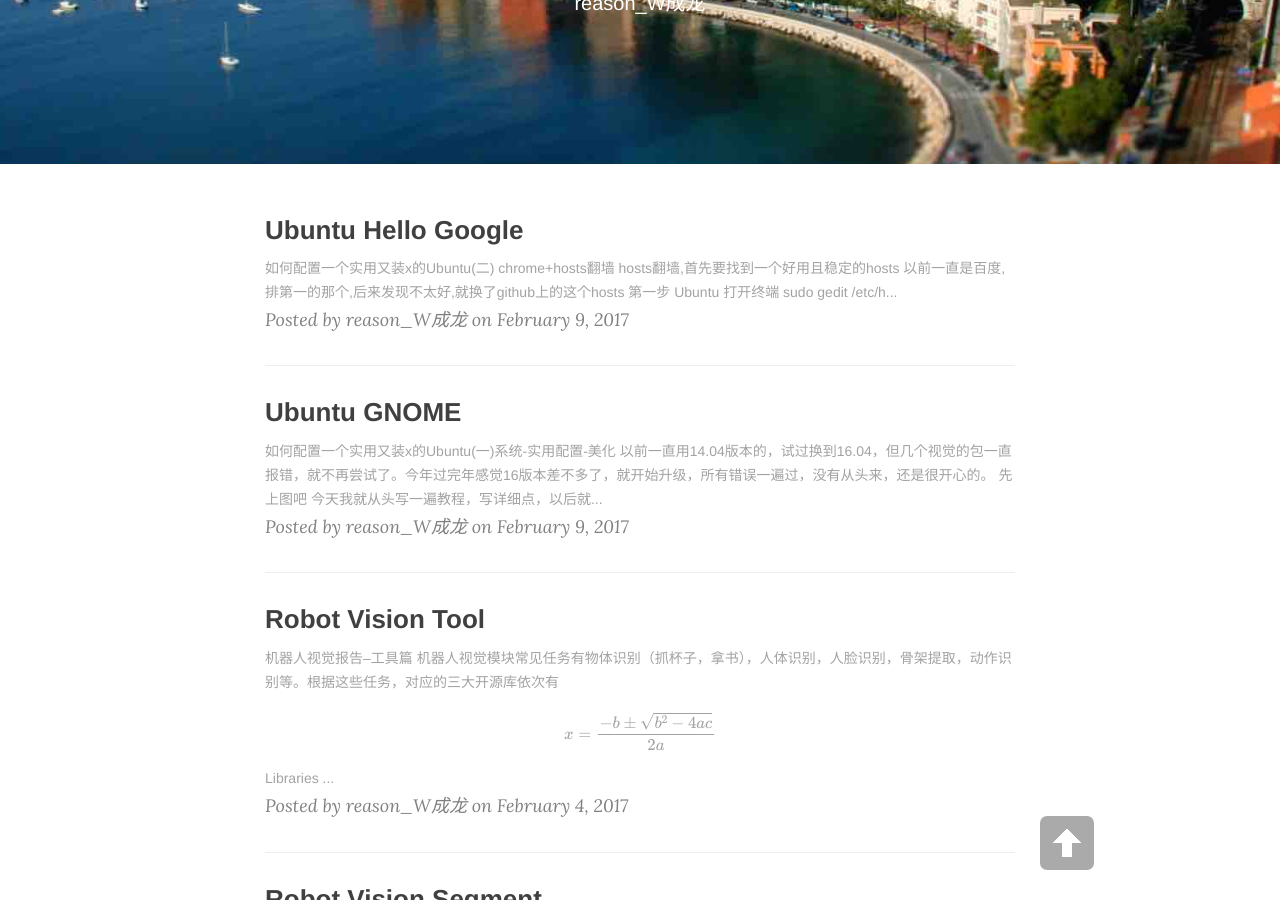
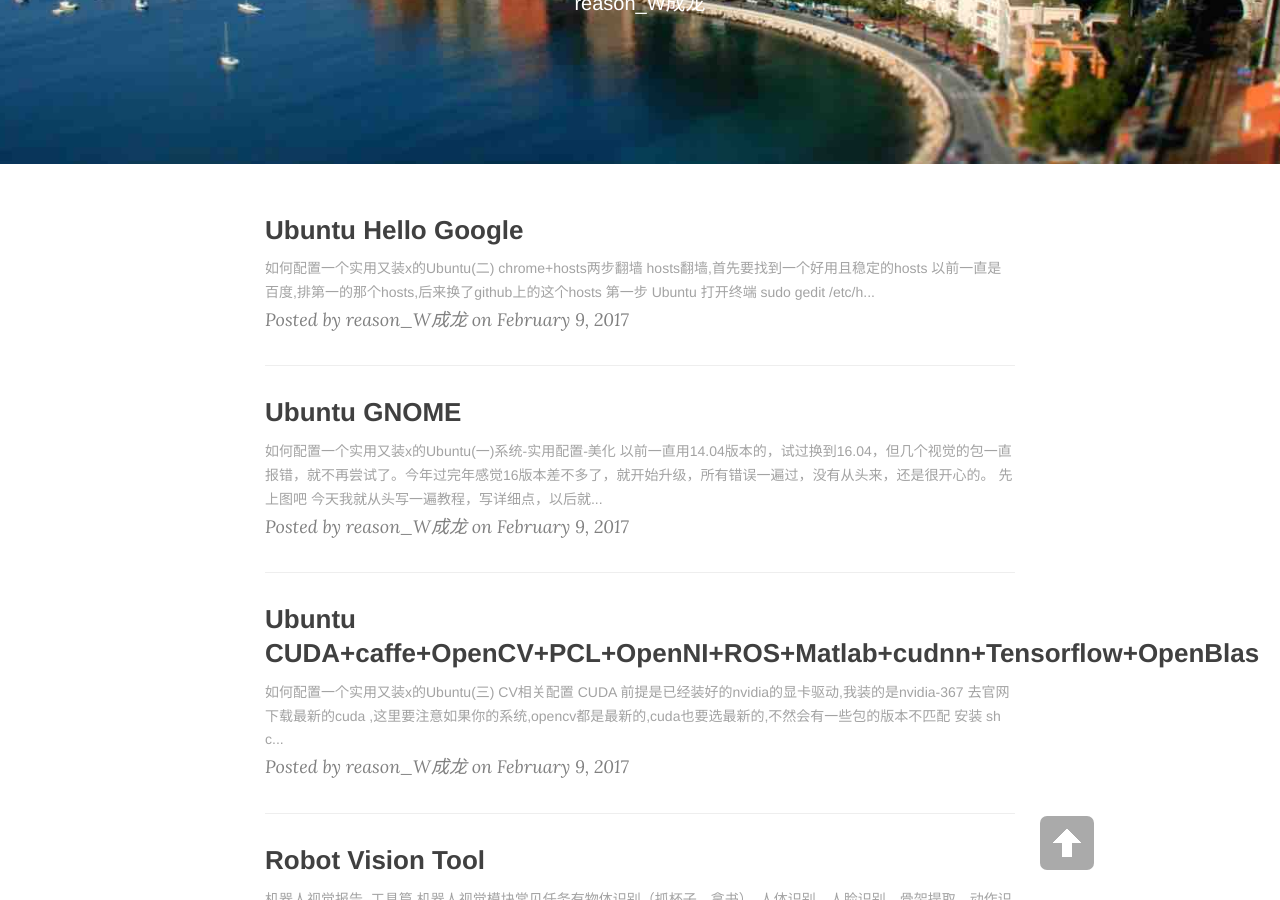
Before and after one commit to Skylar95/Skylar95, a Jekyll site: the page built from index.html, in a window 1280 px wide and 900 px high, scrolled down 264 px. Built offline with Jekyll 4.4.1, drawn with Linux system fonts in a browser that asks for light colours; nearby versions of some CDN libraries; formulas are drawn with MathJax 3; the list of posts is cut into pages by our own code; some of the changed lines change nothing that is shown.

Commit message:
ubuntu vision

````diff
--- /dev/null
+++ b/_posts/2017-02-09-Ubuntu-CUDA+caffe+Matlab+OpenCV+PCL+OpenNI+ROS.md
@@ -0,0 +1,318 @@
+---
+layout: post
+title: Ubuntu CUDA+caffe+OpenCV+PCL+OpenNI+ROS+Matlab+cudnn+Tensorflow+OpenBlas
+date: 2017-2-9
+categories: blog
+tags: [UbuntuGnome]
+description: Ubuntu setting tutorial
+---
+
+# 如何配置一个实用又装x的Ubuntu(三) CV相关配置
+
+## CUDA
+<br>前提是已经装好的nvidia的显卡驱动,我装的是nvidia-367
+<br>去官网下载最新的[cuda](https://developer.nvidia.com/cuda-downloads) ,这里要注意如果你的系统,opencv都是最新的,cuda也要选最新的,不然会有一些包的版本不匹配
+
+- 安装
+
+```
+	sh cuda_8.0.61_375.26_linux.run --override
+```
+then put 's' still to 100% or 'PgDn','q'to quit description
+输入`accept`接受条款
+输入`n`不安装nvidia图像驱动，之前已经安装过了//此处一定要选择n
+输入`y`安装cuda 8.0工具
+回车确认cuda默认安装路径：/usr/local/cuda-8.0
+输入`y`用sudo权限运行安装，输入密码
+输入`y`或者n安装或者不安装指向/usr/local/cuda的符号链接
+输入`y`安装CUDA 8.0 Samples，以便后面测试
+回车确认CUDA 8.0 Samples默认安装路径：
+
+- 添加路径
+
+```
+	echo "export CUDA_HOME=/usr/local/cuda-8.0 " >> ~/.zshrc
+	echo "export LD_LIBRARY_PATH=/usr/local/cuda-8.0/lib64:$LD_LIBRARY_PATH" >> ~/.zshrc
+	echo "export PATH=/usr/local/cuda-8.0/bin:$PATH" >> ~/.zshrc
+	source ~/.zshrc
+```
+
+- Test CUDA
+
+```
+	cd /usr/local/cuda-8.0/samples/1_Utilities/deviceQuery
+	sudo make -j4
+	sudo ./deviceQuery
+```
+
+## Matlab
+
+- 安装linux版本的Matlab及破解文件[link](http://www.linuxidc.com/Linux/2015-11/125153.htm)
+
+```
+	sudo mkdir /mnt/tmp
+	sudo mount -o loop R2015b_glnxa64.iso /mnt/tmp
+	cd /mnt/tmp
+	sudo ./install
+	sudo mkdir /usr/local/MATLAB/R2015b/licenses
+	cd /media/reasonw/661A1FD01A1F9C5D/Ubuntu/
+	sudo cp Matlab_Linux/Matlab\ 2015b\ Linux64\ Crack/license_standalone.lic /usr/local/MATLAB/R2015b/licenses
+	sudo cp -r Matlab_Linux/Matlab\ 2015b\ Linux64\ Crack/R2015b /usr/local/MATLAB/
+	sudo umount /mnt/tmp
+	sudo rm -r /mnt/tmp/
+```
+- 桌面图标
+
+```
+	sudo cp -r Matlab_Linux/ShortCut /usr/local/MATLAB/R2015b
+	sudo cp Matlab_Linux/ShortCut/Matlab_2015b.desktop /usr/share/applications/
+
+```
+- 整理一下
+```
+	sudo apt-get update
+	sudo apt-get upgrade
+	sudo apt-get install build-essential
+	sudo apt-get autoremove
+```
+
+## ROS
+
+```
+	sudo sh -c '. /etc/lsb-release && echo "deb http://mirror.sysu.edu.cn/ros/ubuntu/ $DISTRIB_CODENAME main" > /etc/apt/sources.list.d/ros-latest.list'
+	sudo apt-key adv --keyserver hkp://ha.pool.sks-keyservers.net:80 --recv-key 421C365BD9FF1F717815A3895523BAEEB01FA116
+	sudo apt-get update
+```
+有些包的版本不对，要降级
+
+```
+	sudo apt-get install libssl-dev=1.0.2g-1ubuntu4.5 libssl1.0.0=1.0.2g-1ubuntu4.5
+	sudo apt-get install libkrb5support0=1.13.2+dfsg-5 libkrb5-3=1.13.2+dfsg-5 libk5crypto3=1.13.2+dfsg-5 libgssapi-krb5-2=1.13.2+dfsg-5
+
+```
+正式安装
+
+```
+	sudo apt install ros-kinetic-desktop-full
+	apt-cache search ros-kinetic
+	sudo rosdep init
+	rosdep update
+```
+如果都没报错,否则重复 `rosdep update`
+
+```
+	echo "source /opt/ros/kinetic/setup.zsh" >> ~/.zshrc
+	source ~/.zshrc
+	sudo apt-get install python-rosinstall
+	mkdir catkin_ws
+	cd catkin_ws
+	mkdir src
+	cd src
+	catkin_init_workspace
+	cd ..
+	catkin_make
+```
+
+##cudnn
+<br>自己下载 [cudnn](https://developer.nvidia.com/rdp/cudnn-download)
+
+```
+	tar xvf cudnn*.tgz
+	cd cuda
+	sudo cp */*.h /usr/local/cuda/include/
+	sudo cp */libcudnn* /usr/local/cuda/lib64/
+	sudo chmod a+r /usr/local/cuda/lib64/libcudnn*
+```
+
+## Tensorflow
+
+```
+	sudo apt-get install python-pip python-dev
+	sudo apt install libcudart7.5
+	sudo pip install six --upgrade --target="/usr/lib/python2.7/dist-packages"
+	sudo pip install --upgrade https://storage.googleapis.com/tensorflow/linux/gpu/tensorflow-0.8.0-cp27-none-linux_x86_64.whl
+```
+## OpenBlas
+
+```
+	mkdir ~/git
+	cd ~/git
+	git clone https://github.com/xianyi/OpenBLAS.git
+	cd OpenBLAS
+	sudo apt-get install gfortran
+	make FC=gfortran -j $(($(nproc) + 1))
+	sudo make PREFIX=/usr/local install
+	echo 'export LD_LIBRARY_PATH=/usr/local/lib:$LD_LIBRARY_PATH' >> ~/.bashrc
+
+```
+## caffe
+
+```
+	sudo apt-get install libprotobuf-dev libleveldb-dev libsnappy-dev libopencv-dev libhdf5-serial-dev protobuf-compiler
+	sudo apt-get install --no-install-recommends libboost-all-dev
+	sudo apt-get install python-skimage ipython python-pil python-h5py ipython python-gflags python-yaml
+	sudo apt-get install libgflags-dev libgoogle-glog-dev liblmdb-dev
+```
+
+```
+	cd ~/git
+	git clone https://github.com/BVLC/caffe.git
+	cd caffe
+	cp Makefile.config.example Makefile.config
+	sed -i 's/# USE_CUDNN := 1/USE_CUDNN := 1/' Makefile.config
+	sed -i 's/BLAS := atlas/BLAS := open/' Makefile.config
+```
+
+```
+	sudo pip install  Cython
+	sudo pip install  leveldb
+	sudo pip install  networkx
+	sudo pip install  pandas
+	sudo pip install -r python/requirements.txt
+```
+
+```
+	make all -j $(($(nproc) + 1))
+```
+>	if Caffe didn't see hdf5.h when compiling<br>
+	--- INCLUDE_DIRS := \$(PYTHON_INCLUDE) /usr/local/include<br>
+	+++ INCLUDE_DIRS := \$(PYTHON_INCLUDE) /usr/local/include /usr/include/hdf5/serial/<br>
+	 and rename hdf5_hl and hdf5 to hdf5_serial_hl and hdf5_serial in the Makefile:
+
+>	--- LIBRARIES += glog gflags protobuf boost_system boost_filesystem m hdf5_hl hdf5<br>
+	+++ LIBRARIES += glog gflags protobuf boost_system boost_filesystem m hdf5_serial_hl hdf5_serial<br>
+	More about the bug fix [here](https://gist.github.com/wangruohui/679b05fcd1466bb0937f#fix-hdf5-naming-problem).<br>
+
+```
+	make test -j $(($(nproc) + 1))
+	make runtest -j $(($(nproc) + 1))
+	make pycaffe -j $(($(nproc) + 1))
+```
+## OpenNI+OpenNI2
+
+- OpenNI
+<br>自己点开下[OpenNI](https://github.com/OpenNI/OpenNI) [SensorKinect](https://github.com/PrimeSense/Sensor) [NITE1.5](http://www.openni.ru/openni-sdk/openni-sdk-history-2/)
+
+```
+	sudo apt-get install g++ python libusb-1.0-0-dev freeglut3-dev openjdk-8-jdk  doxygen graphviz
+	sudo apt-get install mono-complete
+	cp -r openni ~/Documents/
+	cd ~/Documents/openni/OpenNI
+	cd Platform/Linux/CreateRedist
+	chmod +x RedistMaker
+	./RedistMaker
+	cd ../Redist/OpenNI-Bin-Dev-Linux-x64-v1.5.4.0
+	sudo  ./install.sh
+	# sudo chmod +x /usr/include/ni/Linux-x86/
+	# sudo chmod +x /usr/include/ni/Linux-Arm/
+	# sudo chmod +x /usr/include/ni/MacOSX/
+	cd ~/Documents/openni/SensorKinect
+	cd Platform/Linux/CreateRedist
+	chmod +x RedistMaker
+	./RedistMaker
+	cd ../Redist/Sensor-Bin-Linux-x64-v5.1.2.1
+	chmod +x install.sh
+	sudo ./install.sh
+	cd ~/Documents/openni/NITE-Bin-Dev-Linux-x64-v1.5.2.23
+	sudo sh ./install.sh
+```
+- OpenNI2
+<br>自己点开下[OpenNI2](http://github.com/occipital/OpenNI2) [lifreenet](https://github.com/OpenKinect/libfreenect) [NITE2.0](http://www.openni.ru/openni-sdk/openni-sdk-history-2/)
+
+```
+	sudo apt-get install -y g++ python libusb-1.0-0-dev freeglut3-dev doxygen graphviz
+	sudo apt-get install libudev-dev
+```
+这里如果libudev-dev安装出错，换源，用aliyun,update,upgrade,再安装就行
+
+```
+	sudo apt-get install cmake pkg-config build-essential libxmu-dev libxi-dev
+	cp -r openni2 ~/Documents/
+	cd ~/Documents/openni2/OpenNI2
+	make
+	cd Bin/x64-Release
+	sudo cp libOpenNI2.jni.so libOpenNI2.so /usr/lib
+	sudo cp -r OpenNI2 /usr/lib
+	cd ../../../libfreenect
+	mkdir build
+	cd build
+	cmake ..
+	make
+	sudo make install
+	cmake .. -DBUILD_OPENNI2_DRIVER=ON
+	make
+	sudo make install
+	sudo ldconfig /usr/local/lib/
+	cd ../../NiTE-2.0.0
+	sh ./install.sh
+	cd Redist
+	sudo cp libNiTE2.so NiTE.ini /usr/local/lib
+	sudo cp -r NiTE2 /usr/local/lib
+	echo "export NITE2_INCLUDE=$HOME/Documents/openni2/NiTE-2.0.0/Include" >> ~/.zshrc
+	echo "export NITE2_REDIST64=$HOME/Documents/openni2/NiTE-2.0.0/Redist" >> ~/.zshrc
+```
+然后就行了
+![](https://github.com/reasonW/MyImage/blob/master/reasonW.github.io/_posts/2017-02-09-img/3_1.png?raw=true)
+## OpenCV
+
+```
+sudo apt install cmake-gui
+```
+
+```
+	sudo apt install build-essential
+	sudo apt install cmake git pkg-config libavcodec-dev libavformat-dev libswscale-dev
+	sudo apt install python-dev python-numpy libtbb2 libtbb-dev libjpeg-dev libpng12-dev libtiff5-dev libjasper-dev libdc1394-22-dev
+	sudo apt install libgtk2.0-dev
+	cp -r opencv-3.2.0 ~/Documents
+	cd ~/Documents/opencv-3.2.0
+	mkdir build && cd build
+	sudo apt install libprotobuf-c-dev
+	sudo apt install libprotobuf-c1
+	cmake -DOPENCV_EXTRA_MODULES_PATH=../opencv_contrib/modules  -DBUILD_opencv_dnn=ON -DBUILD_EXAMPLES=ON -DBUILD_PNG=ON -DINSTALL_C_EXAMPLES=ON  -DWITH_OPENNI=ON -DWITH_OPENNI2=ON ..
+```
+如果openni2没有编译上,就过一会儿再编译一次
+这里cuda的版本一定要支持系统gcc版本，只能高不能低，版本只能新不能老,如果编译报错
+
+```
+sudo subl /usr/local/cuda/include/host_config.h
+```
+>line: 115 comment out error<br>
+ //#error -- unsupported GNU version! gcc versions later than 4.9 are not supported!
+
+```
+	sudo make -j $(($(nproc) + 1))
+	sudo make install
+
+```
+## PCL
+
+```
+	sudo apt install g++ cmake cmake-qt-gui  doxygen mpi-default-dev openmpi-bin openmpi-common  libflann1.8 libflann-dev libeigen3-dev libboost-all-dev libvtk6.2-qt libvtk6.2  libvtk5-dev  libqhull*  libusb-dev libgtest-dev build-essential libxmu-dev libxi-dev libusb-1.0-0-dev graphviz mono-complete phonon-backend-gstreamer  phonon-backend-vlc  libvtk-java python-vtk6
+	sudo apt install  git-core freeglut3-dev pkg-config
+	cp -r pcl ~/Documents
+	cd ~/Documents/pcl
+	mkdir build
+	cd build
+	cmake -DBUILD_CUDA=ON -DBUILD_GPU=ON -DBUILD_apps=ON -DBUILD_examples=ON -DWITH_OPENNI=ON -DWITH_OPENNI2=ON  -DBUILD_cuda_io=ON -DBUILD_cuda_apps=ON -DBUILD_gpu_tracking=ON -DBUILD_gpu_surface=ON ..
+	sudo make -j $(($(nproc) + 1))
+	sudo make install
+```
+如果openni2没有编译上,就先安装,过一会儿重启再重启再编译安装一次,一般就有了
+
+## NOTES
+**
+我从14版本升到16版本以后,编译以前的视觉包一直报一个libmpi的错,后来才知道是系统的动态链接库管理ld因升级有了变化，主要表现为依赖的包再次依赖不会自动展开，报一个很烦人的错误
+**
+
+```
+	undefined reference to symbol '_ZN3MPI8Datatype4FreeEv'
+	usr/lib/libmpi_cxx.so.1: error adding symbols: DSO missing from command line
+```
+** 知道了原因就好办了,编译的时候加上mpi链接就行
+CMakeLists.txt里面加上**
+
+> SET(CMAKE_C_COMPILER mpicc)<br>
+SET(CMAKE_CXX_COMPILER mpicxx)<br>
+include_directories(MPI_INCLUDE_PATH)<br>
+target_link_libraries(mytest ${MPI_LIBRARIES})
--- a/_posts/2017-02-09-Ubuntu-GWF-HOSTS.md
+++ b/_posts/2017-02-09-Ubuntu-GWF-HOSTS.md
@@ -7,11 +7,11 @@ tags: [UbuntuGnome]
 description: Ubuntu setting tutorial
 ---
 
-# 如何配置一个实用又装x的Ubuntu(二) chrome+hosts翻墙
+# 如何配置一个实用又装x的Ubuntu(二) chrome+hosts两步翻墙
 
 ![](https://github.com/reasonW/MyImage/blob/master/reasonW.github.io/_posts/2017-02-09-img/2_1.png?raw=true)<br>
 hosts翻墙,首先要找到一个好用且稳定的hosts
-<br>以前一直是百度,排第一的那个,后来发现不太好,就换了github上的这个[hosts](https://github.com/racaljk/hosts/blob/master/hosts)
+<br>以前一直是百度,排第一的那个[hosts](https://laod.cn/hosts/2016-google-hosts.html),后来换了github上的这个[hosts](https://github.com/racaljk/hosts/blob/master/hosts)
 
 ## 第一步
 - Ubuntu
````
